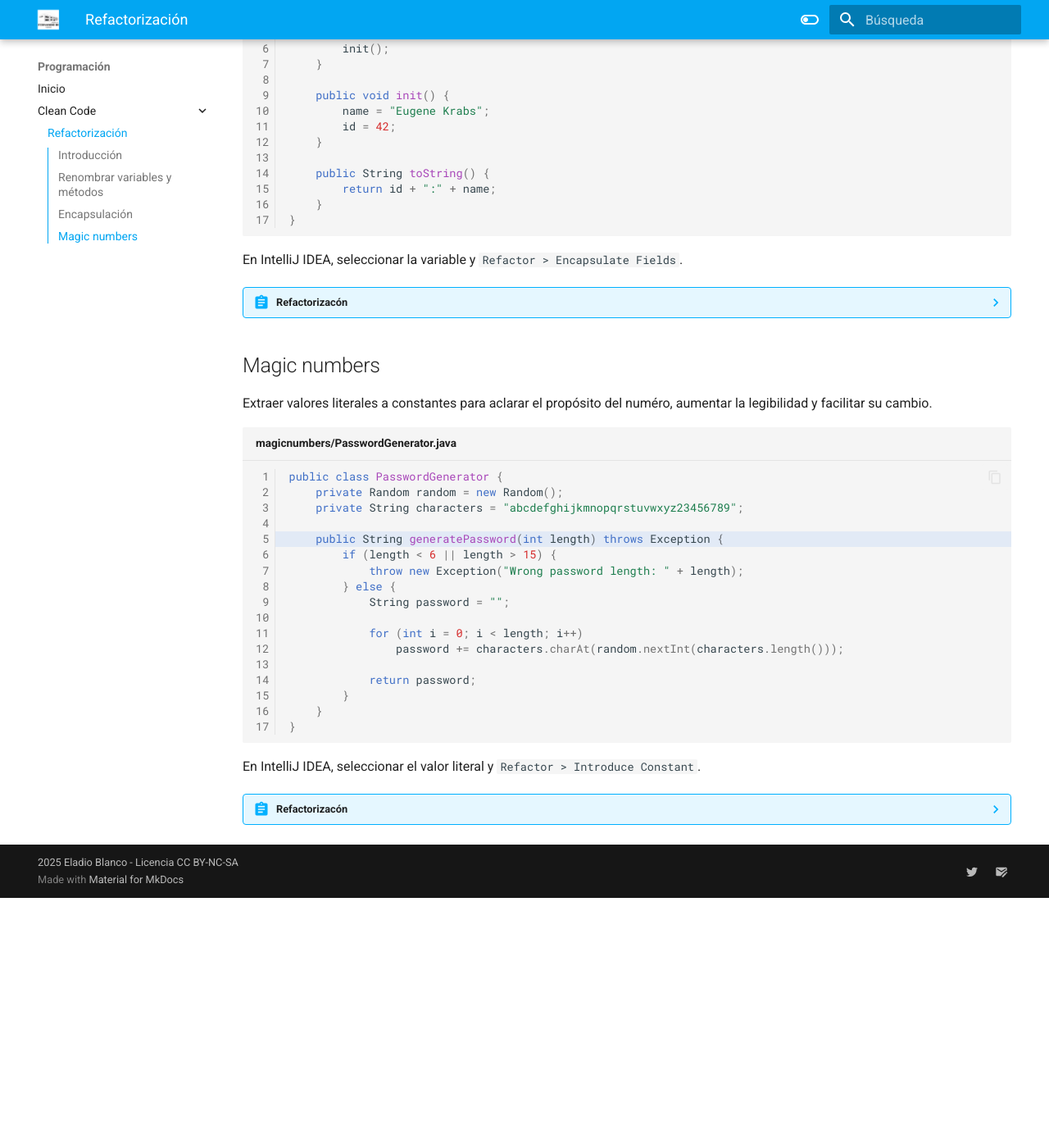
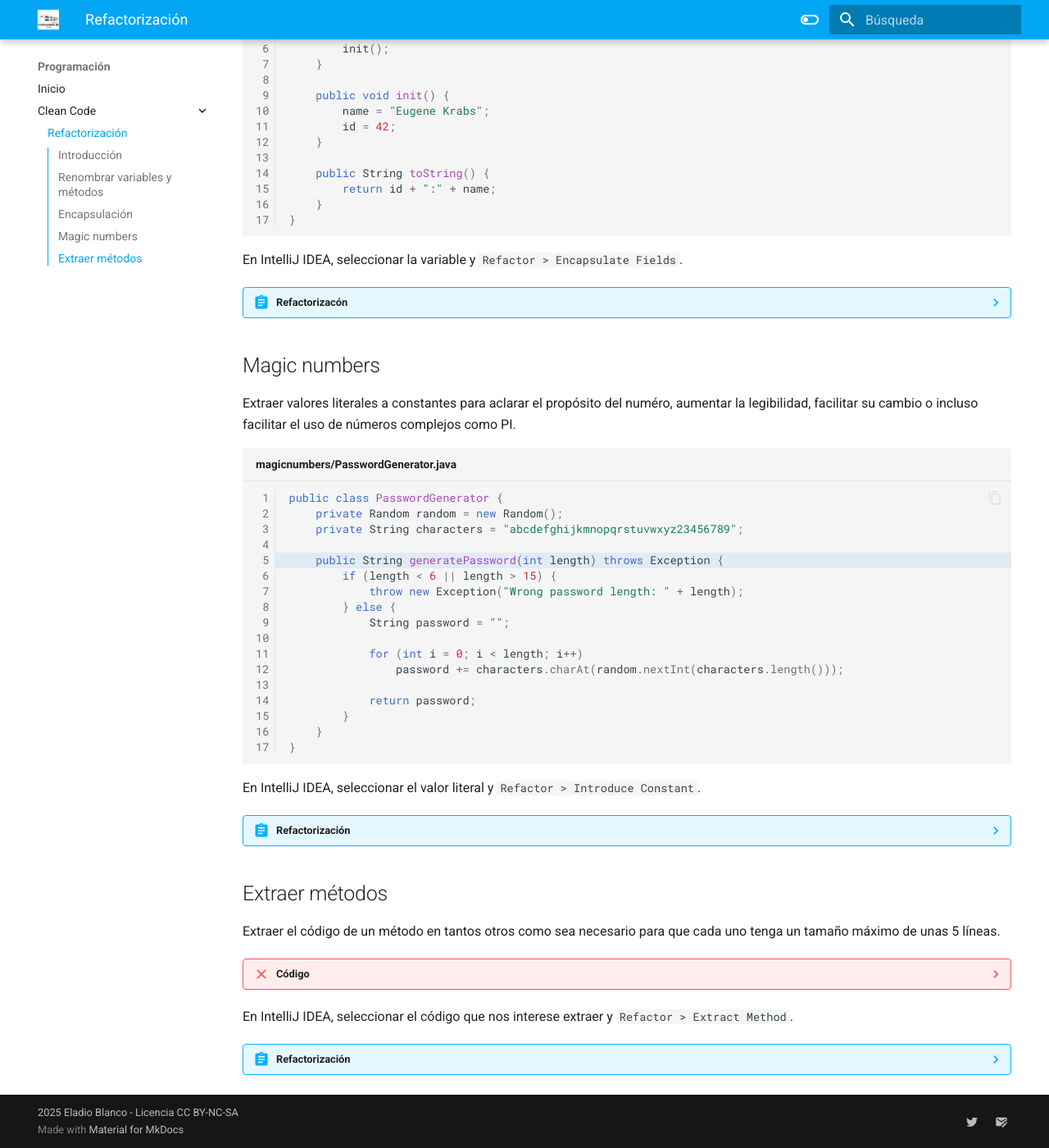
Before and after one commit to elblo/prog, an MkDocs documentation site: the page built from docs/cleancode/refactoring.md, in a window 1280 px wide and 1400 px high, scrolled down 1147 px. Shown: the whole window at 82% size. Built offline with MkDocs 1.6.1 and Material for MkDocs 9.7.7, drawn with Linux system fonts in a browser that asks for light colours; before the commit the page ends 2242 px from its top, so only the background shows below that.

Commit message:
Prueba estilos

````diff
--- a/docs/cleancode/refactoring.md
+++ b/docs/cleancode/refactoring.md
@@ -104,7 +104,7 @@ En IntelliJ IDEA, seleccionar la variable y `Refactor > Encapsulate Fields`.
 
 ## Magic numbers
 
-Extraer valores literales a constantes para aclarar el propósito del numéro, aumentar la legibilidad y facilitar su cambio.
+Extraer valores literales a constantes para aclarar el propósito del numéro, aumentar la legibilidad, facilitar su cambio o incluso facilitar el uso de números complejos como PI.
 
 ``` java title="magicnumbers/PasswordGenerator.java" hl_lines="5"
 public class PasswordGenerator {
@@ -128,7 +128,7 @@ public class PasswordGenerator {
 
 En IntelliJ IDEA, seleccionar el valor literal y `Refactor > Introduce Constant`.
 
-??? abstract "Refactorizacón"
+??? abstract "Refactorización"
 
     - Crear constantes `MAX_PASSWORD_LENGTH` y `MIN_PASSWORD_LENGTH` para los valores literales 15 y 6.
 
@@ -153,3 +153,98 @@ En IntelliJ IDEA, seleccionar el valor literal y `Refactor > Introduce Constant`
         }
     }
     ```
+
+## Extraer métodos
+
+Extraer el código de un método en tantos otros como sea necesario para que cada uno tenga un tamaño máximo de unas 5 líneas.
+
+??? failure "Código"
+    ``` java title="extractmethod/UrlNormalizer.java"
+    public class UrlNormalizer {
+
+        public String normalize(String title) {
+            String url = "";
+            // First we trim whitespaces
+            url = title.trim();
+
+            // Remove special chars
+            String specialRemoved = "";
+            for (int i = 0; i < url.length(); i++) {
+                if (url.charAt(i) != ',' && url.charAt(i) != ':'
+                        && url.charAt(i) != '.' && url.charAt(i) != '?') {
+                    specialRemoved += url.charAt(i);
+                }
+            }
+
+            url = specialRemoved;
+
+            // Replace white spaces with hyphens
+            String spacesReplaced = "";
+            for (int i = 0; i < url.length(); i++) {
+                if (url.charAt(i) == ' ') {
+                    spacesReplaced += "-";
+                } else {
+                    spacesReplaced += url.charAt(i);
+                }
+            }
+            url = spacesReplaced;
+
+            // lowercase everything
+            url = url.toLowerCase();
+
+            return url;
+        }
+    }
+    ```
+
+En IntelliJ IDEA, seleccionar el código que nos interese extraer y `Refactor > Extract Method`.
+
+??? abstract "Refactorización"
+
+    - acciones
+
+    ``` java title="extractmethod/refactored/UrlNormalizer.java"
+    public class UrlNormalizer {
+
+        public String normalize(String title) {
+            String url = trimSpaces(title);
+
+            url = removeSpecialChars(url);
+            url = replaceSpaces(url);
+            url = url.toLowerCase();
+
+            return url;
+        }
+
+        private String replaceSpaces(String url) {
+            String spacesReplaced = "";
+            for (int i = 0; i < url.length(); i++) {
+                if (url.charAt(i) == ' ') {
+                    spacesReplaced += "-";
+                } else {
+                    spacesReplaced += url.charAt(i);
+                }
+            }
+            url = spacesReplaced;
+            return url;
+        }
+
+        private String removeSpecialChars(String url) {
+            String specialRemoved = "";
+            for (int i = 0; i < url.length(); i++) {
+                if (url.charAt(i) != ',' && url.charAt(i) != ':'
+                        && url.charAt(i) != '.' && url.charAt(i) != '?') {
+                    specialRemoved += url.charAt(i);
+                }
+            }
+            url = specialRemoved;
+            return url;
+        }
+
+        private String trimSpaces(String title) {
+            String url = "";
+            url = title.trim();
+            return url;
+        }
+    }
+    ```
````
